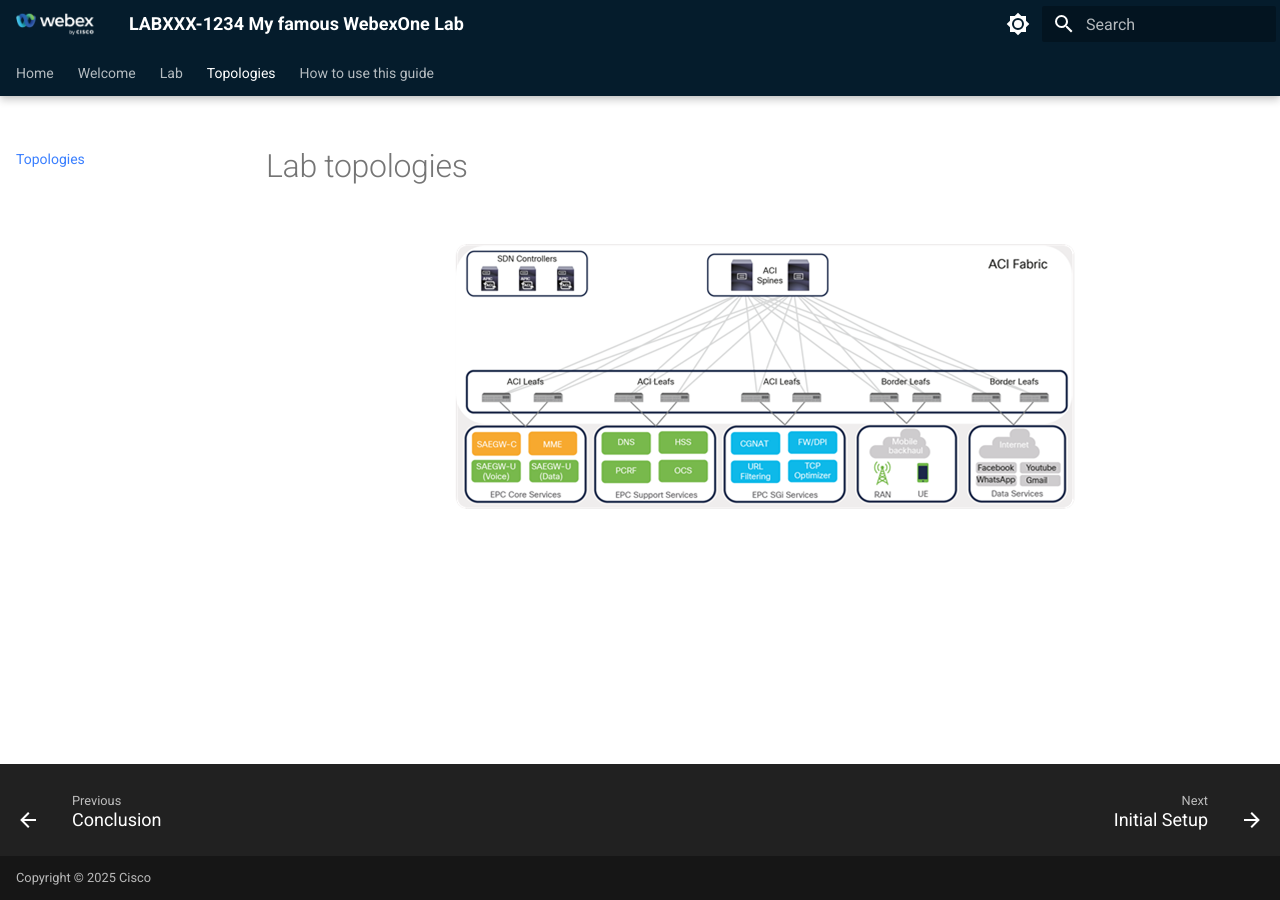
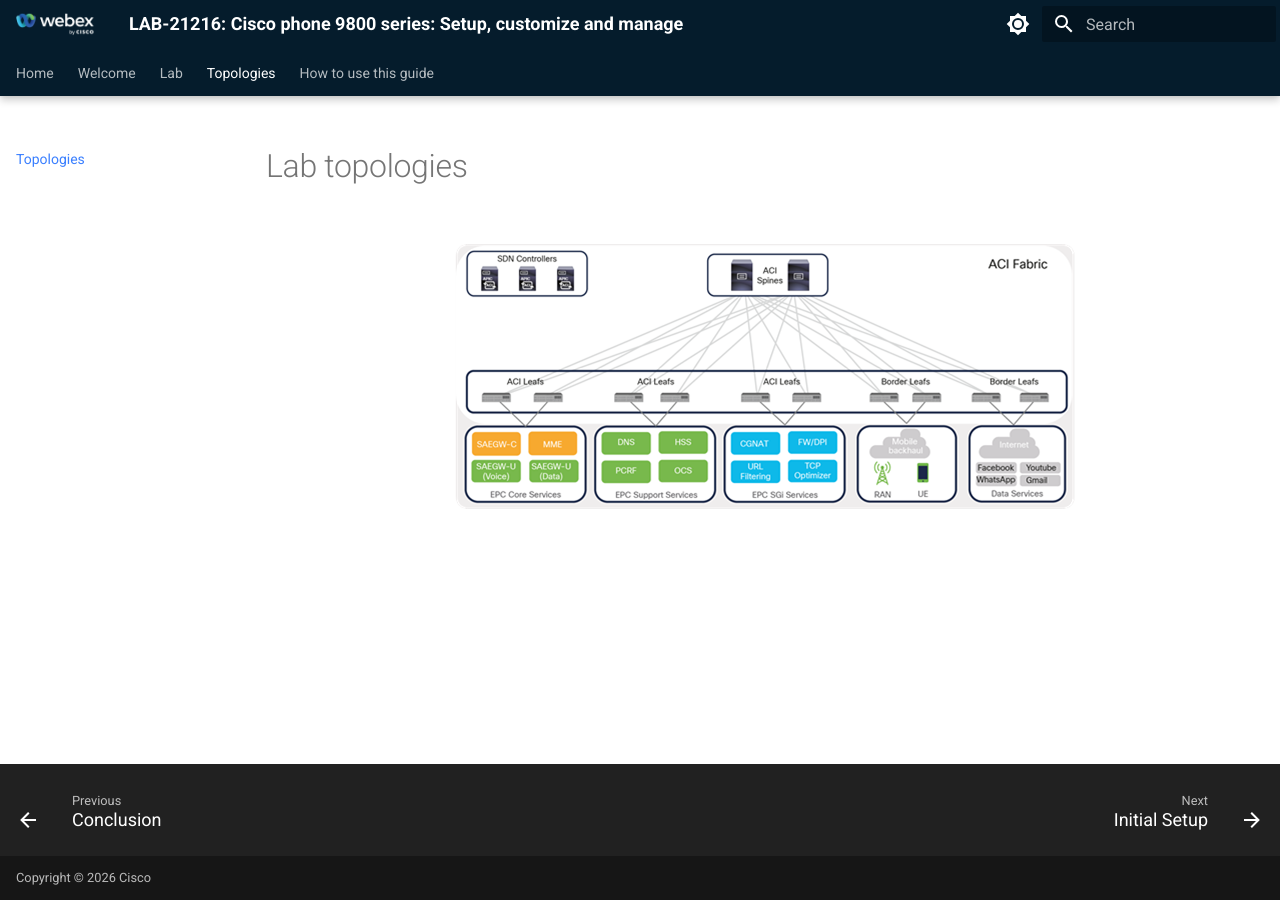
Before and after one commit to WebexCC-SA/LAB-21216, an MkDocs documentation site: the page built from docs/topologies.md, in a window 1280 px wide. Built offline with MkDocs 1.6.1 and Material for MkDocs 9.7.7, drawn with Linux system fonts in a browser that asks for light colours.

Commit message:
Lab Setup

```diff
--- a/mkdocs.yml
+++ b/mkdocs.yml
@@ -1,8 +1,8 @@
 ---
-site_name: LABXXX-1234 My famous WebexOne Lab # This must begin with the session ID, e.g. LABXXX-1234 This is my Cisco Live Lab
-site_description: LABXXX-1234 My famous WebexOne Lab # must be same as "site_name"
-site_author: John Doe
-copyright: Copyright &copy; 2025 Cisco
+site_name: "LAB-21216: Cisco phone 9800 series: Setup, customize and manage" # This must begin with the session ID, e.g. LABXXX-1234 This is my Cisco Live Lab
+site_description: "LAB-21216: Cisco phone 9800 series: Setup, customize and manage" # must be same as "site_name"
+site_author: Nehal Mehta
+copyright: Copyright &copy; 2026 Cisco
 theme:
   name: material
   features:
@@ -35,7 +35,7 @@
   favicon: template_assets/webex75.png
 extra:
   generator: false
-  repo: "https://github.com/kevsimps/wx1_26.git"
+  repo: "https://github.com/WebexCC-SA/LAB-21216.git"
   site_event: test
 extra_css:
   - stylesheets/extra.css
```
Also changed, not shown: README.md (+2 -2 lines).
